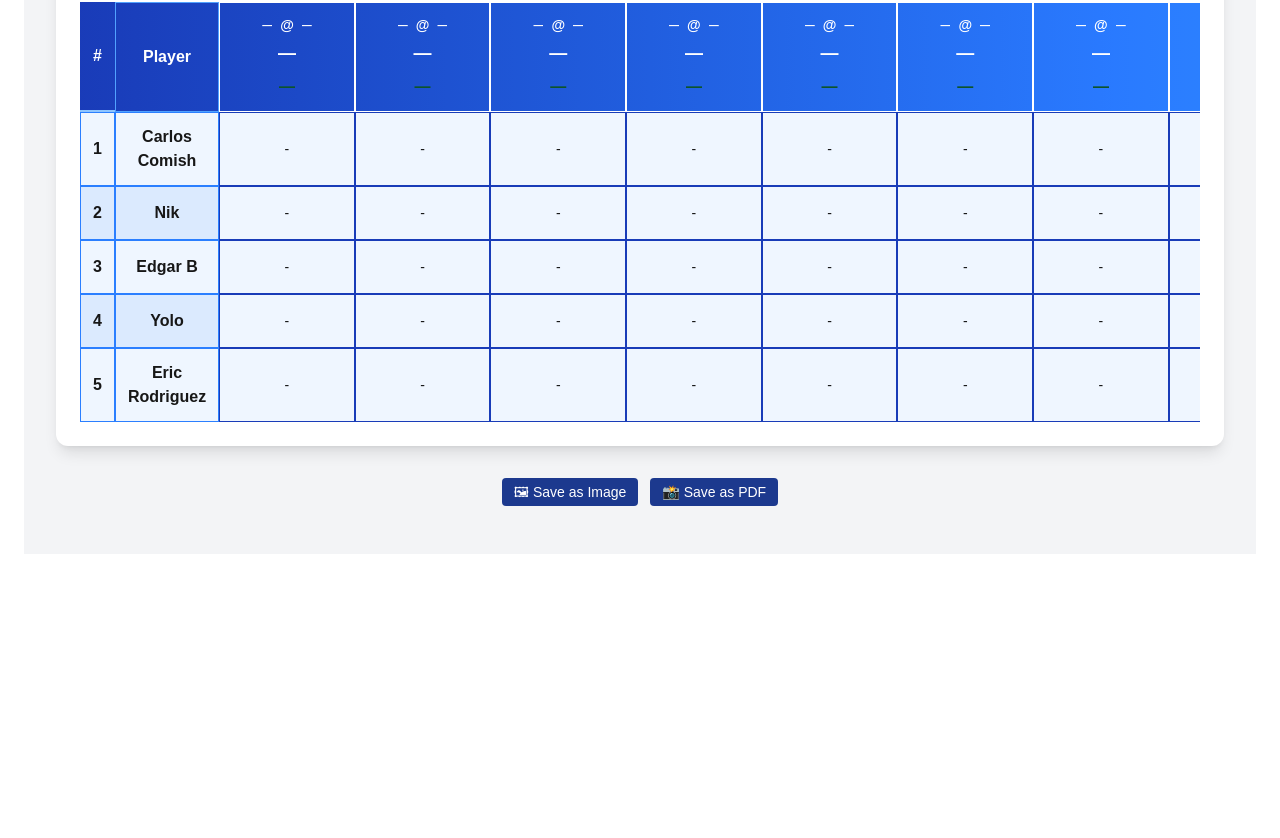
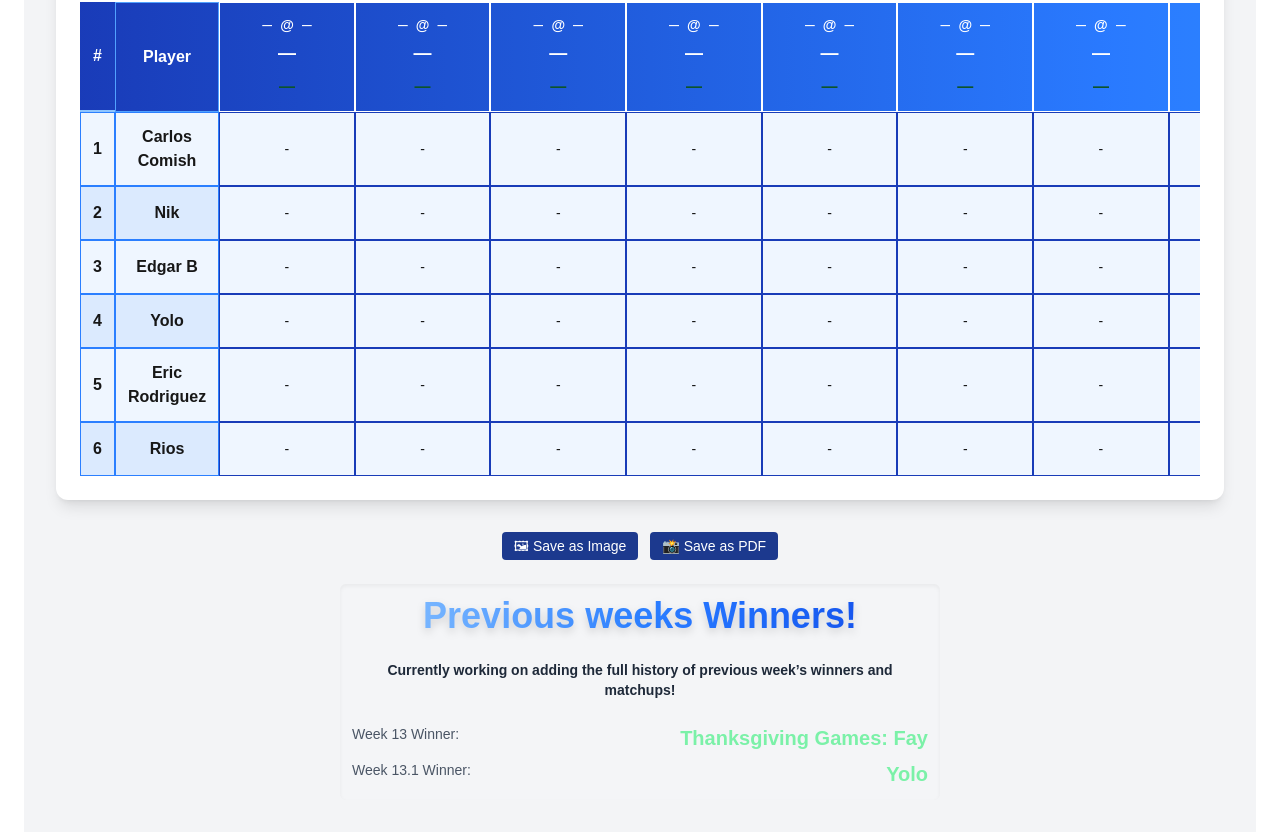
Before and after one commit to CarlosMartinezCM/pickEmTracker, a Next.js app: page / in a window 1280 px wide. Shown: the part 482-1320 px from the top of the page. Before the commit the page ends 1060 px from the top, so only its background shows below. Built offline with nearby package versions, Linux system fonts and the light colour scheme; no server answers.

Commit message:
Added some previous winners and another player, not final picks

```diff
--- a/app/components/PickEmBoard.tsx
+++ b/app/components/PickEmBoard.tsx
@@ -21,7 +21,7 @@ export function formatGameStatus(m: Matchup | null) {
     status.includes("halftime");
 
   // ✅ PreGame display
-  if (m?.period === 0 ) return m?.gameTime ?? "PRE-GAME"
+  if (m?.period === 0) return m?.gameTime ?? "PRE-GAME"
 
   // ✅ FINAL overrides everything
   if (isFinal) return "FINAL";
@@ -52,17 +52,21 @@ const confirmedResults: (string | null)[] = [];
 
 // Week 14 players (Picks Final Sunday Morning)
 const initialPlayers: Player[] = [
- { name: "Carlos Comish", picks: ["-","-","-","-","-","-","-","-","-","-","-","-","-","-"], tiebreaker: 0 },
-{ name: "Nik", picks: ["-","-","-","-","-","-","-","-","-","-","-","-","-","-"], tiebreaker: 0 },
-{ name: "Edgar B", picks: ["-","-","-","-","-","-","-","-","-","-","-","-","-","-"], tiebreaker: 0 },
-{ name: "Yolo", picks: ["-","-","-","-","-","-","-","-","-","-","-","-","-","-"], tiebreaker: 0 },
-{ name: "Eric Rodriguez", picks: ["-","-","-","-","-","-","-","-","-","-","-","-","-","-"], tiebreaker: 0 },
-
+  { name: "Carlos Comish", picks: ["-", "-", "-", "-", "-", "-", "-", "-", "-", "-", "-", "-", "-", "-"], tiebreaker: 0 },
+  { name: "Nik", picks: ["-", "-", "-", "-", "-", "-", "-", "-", "-", "-", "-", "-", "-", "-"], tiebreaker: 0 },
+  { name: "Edgar B", picks: ["-", "-", "-", "-", "-", "-", "-", "-", "-", "-", "-", "-", "-", "-"], tiebreaker: 0 },
+  { name: "Yolo", picks: ["-", "-", "-", "-", "-", "-", "-", "-", "-", "-", "-", "-", "-", "-"], tiebreaker: 0 },
+  { name: "Eric Rodriguez", picks: ["-", "-", "-", "-", "-", "-", "-", "-", "-", "-", "-", "-", "-", "-"], tiebreaker: 0 },
+  { name: "Rios", picks: ["-", "-", "-", "-", "-", "-", "-", "-", "-", "-", "-", "-", "-", "-"], tiebreaker: 0 },
 ];
 
-/*
+// Example previous winners — replace with real source if you have one
+const previousWinners = [
+  //{ week: 12, winner: "test" },
+  { week: 13, winner: "Thanksgiving Games: Fay" },
+  { week: 13.1, winner: "Yolo" },
+];
 
-*/
 
 // Helper: calculate correct/wrong
 const calculateRecord = (picks: string[], results: Result) => {
@@ -635,7 +639,33 @@ export default function PickemTracker() {
         <button onClick={() => exportImage("leaderboard")} className="px-3 py-1 bg-blue-900 hover:bg-blue-800 text-white rounded text-sm">🖼 Save as Image</button>
         <button onClick={() => exportPDF({ elementId: "leaderboard", filenamePrefix: "pickem_week" })} className="px-3 py-1 bg-blue-900 hover:bg-blue-800 text-white rounded text-sm">📸 Save as PDF</button>
       </div>
+
+      {/* Centered Previous Winners Box */}
+      <div className="w-full flex justify-center mt-6">
+        <div className="w-150 bg-white/10 dark:bg-black/20 rounded-md p-3 text-sm text-gray-800 dark:text-gray-100 shadow-inner">
+          <h1 className="text-4xl text-center font-bold mb-6 bg-gradient-to-r from-blue-300 via-blue-500 to-blue-700 bg-clip-text text-transparent drop-shadow-lg">
+          Previous weeks Winners!
+        </h1>
+        <h2 className="text-center font-bold mb-6 dark:text-red-600">
+                  Currently working on adding the full history of previous week’s winners and matchups!</h2>
+          <div className="space-y-2">
+            {previousWinners.map((p, idx) => (
+              <div
+                key={`pw-${p.week}-${idx}`}
+                className="flex justify-between text-[14px]">
+                <span className="text-gray-600 dark:text-gray-300">
+                  Week {p.week} Winner:
+                </span>
+                <span className="text-xl font-semibold text-green-300 dark:text-green-600 ml-2">
+                  {p.winner}
+                </span>
+              </div>
+            ))}
+          </div>
+        </div>
+      </div>
     </div>
+
   );
 
 }
```
